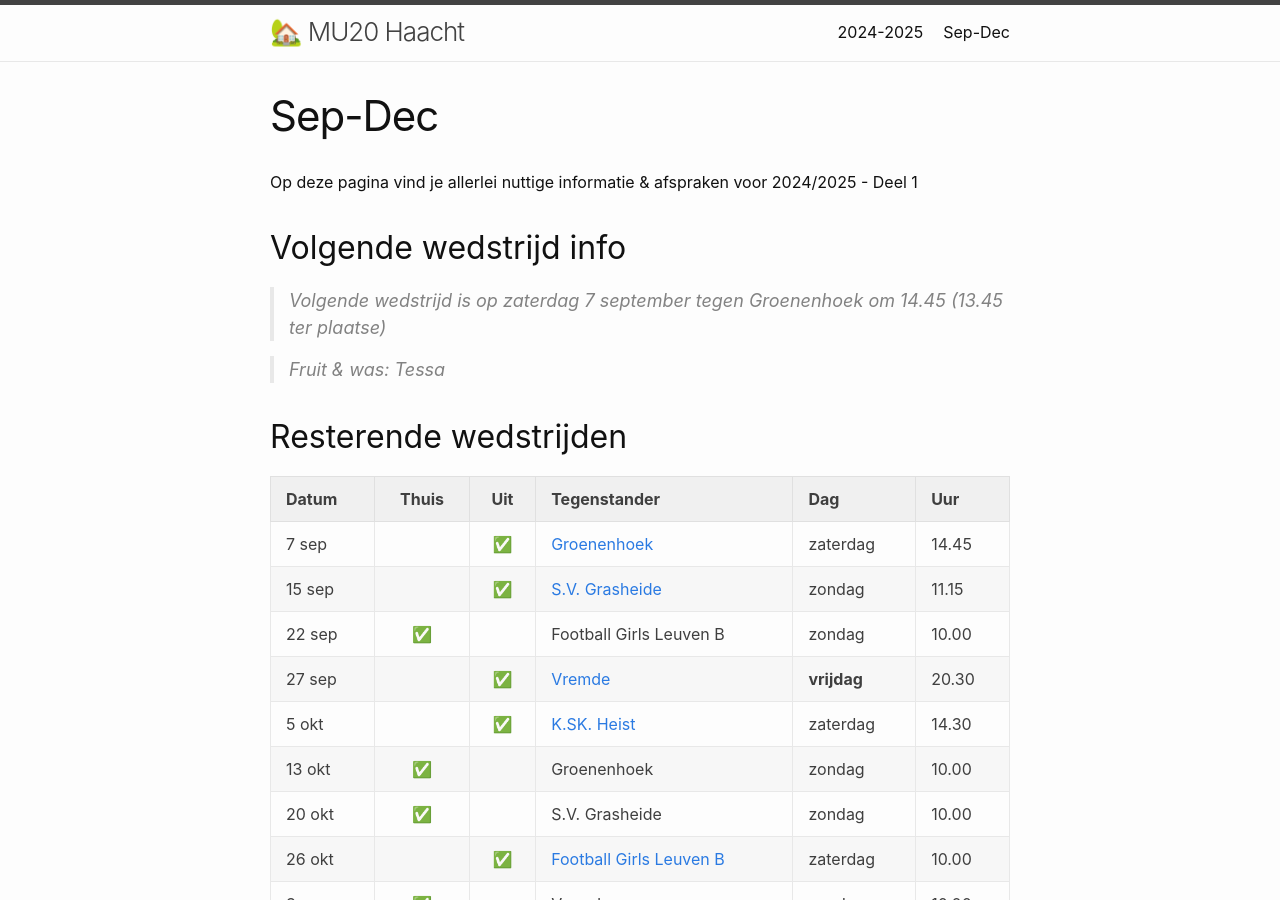
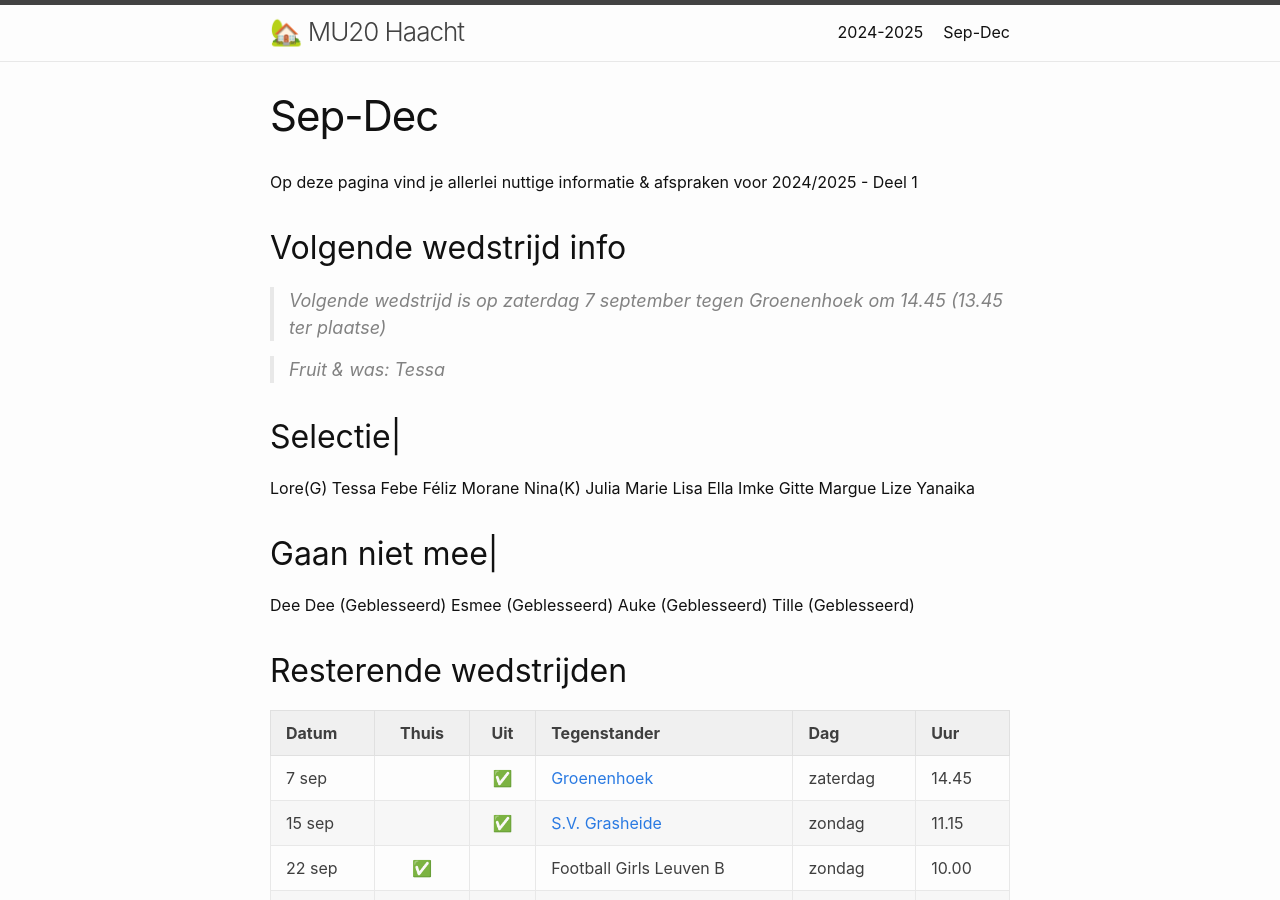
Before and after one commit to mu20-haacht/mu20-haacht.github.io, a Jekyll site: the page built from 2425/part1.md, in a window 1280 px wide and 900 px high. Built offline with Jekyll 4.4.1, drawn with Linux system fonts in a browser that asks for light colours.

```diff
--- a/2425/part1.md
+++ b/2425/part1.md
@@ -10,6 +10,32 @@ Op deze pagina vind je allerlei nuttige informatie & afspraken voor 2024/2025 -
 > Volgende wedstrijd is op zaterdag 7 september tegen Groenenhoek om 14.45 (13.45 ter plaatse)
 
 > Fruit & was: Tessa
+
+Selectie|
+---
+Lore(G)
+Tessa
+Febe
+Féliz
+Morane
+Nina(K)
+Julia
+Marie
+Lisa
+Ella
+Imke
+Gitte
+Margue
+Lize
+Yanaika
+
+Gaan niet mee|
+---
+Dee Dee (Geblesseerd)
+Esmee (Geblesseerd)
+Auke (Geblesseerd)
+Tille (Geblesseerd)
+
 
 <!-- > Kleedkamers: ? & ? -->
 
```
